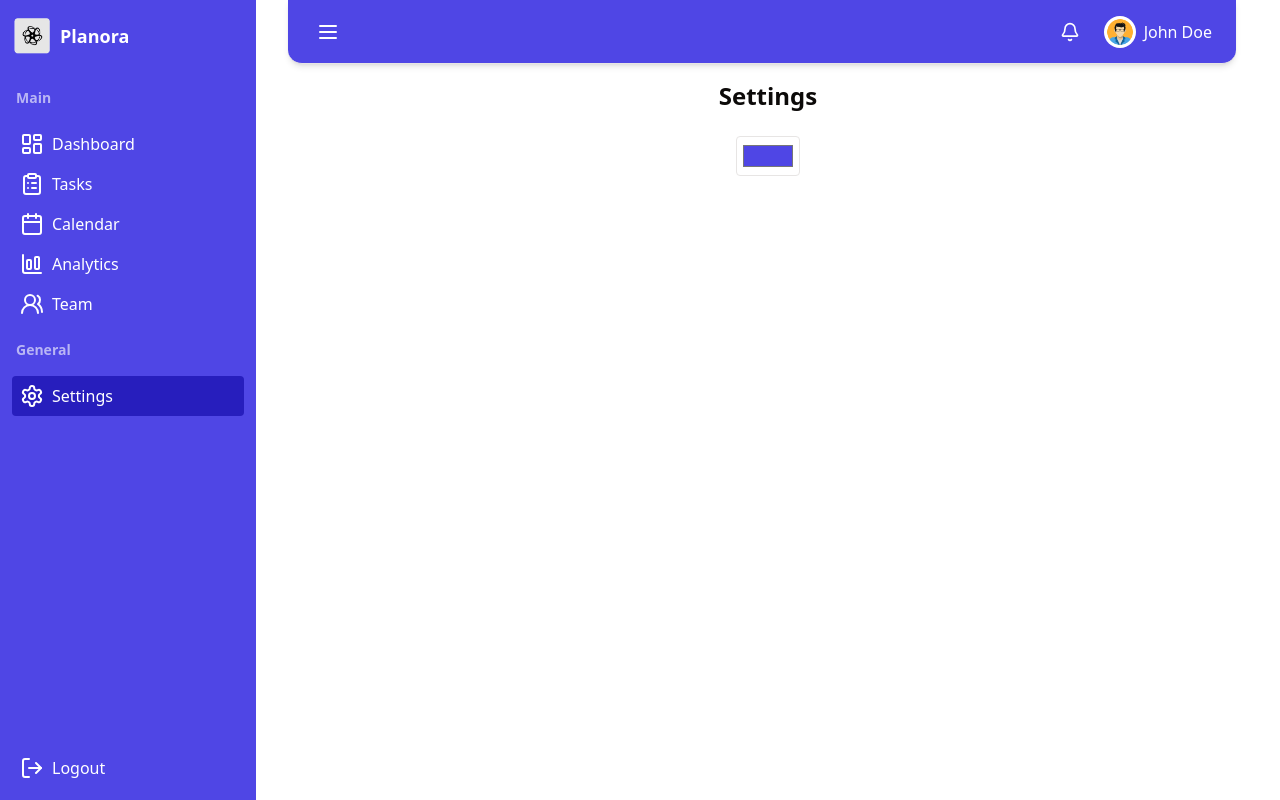
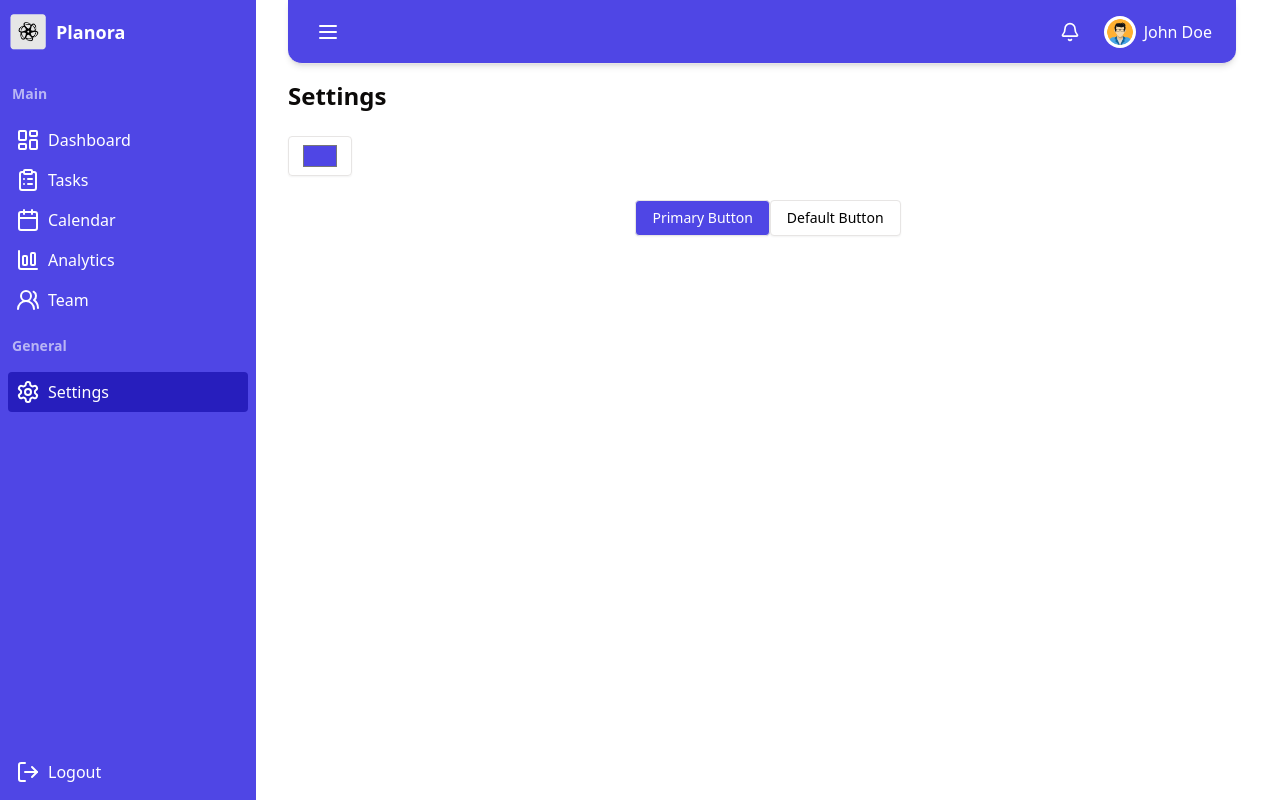
Before and after one commit to AEArtemis/Temp, a React (Vite) app: page /settings in a window 1280 px wide. Built offline with nearby package versions, Linux system fonts and the light colour scheme.

Commit message:
Nav Adjustment

```diff
--- a/src/components/Navbar.jsx
+++ b/src/components/Navbar.jsx
@@ -60,16 +60,24 @@ const Navbar = () => {
   }`;
 
   const NavItem = ({ to, icon: Icon, label }) => (
-    <Link to={to} className="relative group">
+    <Link to={to} className="relative">
       <div className={linkClasses(to)}>
-        <Icon className={`${iconSize} ${iconHoverClass}`} />
-        {!collapsed && <span>{label}</span>}
+        <div className="relative group flex items-center justify-center">
+          <Icon className={`${iconSize} ${iconHoverClass}`} />
+
+          {collapsed && (
+            <span className="absolute left-full ml-6 top-1/2 -translate-y-1/2
+              bg-primary text-primary-foreground text-xs font-medium rounded
+              px-2 py-1 opacity-0 group-hover:opacity-100 transition-opacity
+              z-50 whitespace-nowrap shadow-lg pointer-events-none">
+              {label}
+            </span>
+          )}
+        </div>
+
+        {/* Show label only when expanded */}
+        {!collapsed && <span className="truncate">{label}</span>}
       </div>
-      {collapsed && (
-        <span className="absolute left-full ml-2 top-1/2 -translate-y-1/2 bg-black text-white text-xs rounded px-2 py-1 opacity-0 group-hover:opacity-100 transition-opacity z-50 whitespace-nowrap">
-          {label}
-        </span>
-      )}
     </Link>
   );
 
@@ -166,7 +174,7 @@ const Navbar = () => {
       </header>
 
       <div
-        className={`h-screen bg-primary text-primary-foreground p-3 flex flex-col justify-between
+        className={`h-screen bg-primary text-primary-foreground p-2 flex flex-col justify-between
         transition-all duration-300 ease-in-out ${collapsed ? "w-16" : "w-64"}`}
       >
         {SidebarContent}
--- a/src/components/pages/Dashboard.jsx
+++ b/src/components/pages/Dashboard.jsx
@@ -1,7 +1,6 @@
 import { useState } from "react";
 
 export const Dashboard = () => {
-  const [progress, setProgress] = useState(41);
 
   return (
     <div className="min-h-screen bg-background pt-20 px-4 sm:px-6 lg:px-8 pb-6 space-y-6">
--- a/src/components/pages/Settings.jsx
+++ b/src/components/pages/Settings.jsx
@@ -1,18 +1,35 @@
 import React from "react"
 import { useTheme } from "../Theme"
+import { Button } from "../ui/button"
+import { Input } from "../ui/input"
 
 export const Settings = () => {
   const { primaryColor, setPrimaryColor } = useTheme()
 
   return (
-    <div className="min-h-screen bg-background pt-20 px-4 space-y-6">
-      <h1 className="text-2xl font-semibold text-foreground">Settings</h1>
-        <input
-          type="color"
-          value={primaryColor}
-          onChange={(e) => setPrimaryColor(e.target.value)}
-          className="w-16 h-10 border p-1 rounded"
-        />
+    <div className="min-h-screen bg-background pt-20 px-4 sm:px-6 lg:px-8 pb-6 space-y-6">
+      {/* Header */}
+      <div className="flex flex-col sm:flex-row justify-between items-start sm:items-center gap-4">
+        <h1 className="text-2xl font-semibold text-foreground">Settings</h1>
+        <div className="flex gap-2"></div>
+      </div>
+      <Input
+        type="color"
+        value={primaryColor}
+        onChange={(e) => setPrimaryColor(e.target.value)}
+        className="w-16 h-10 border rounded"
+      />
+      <Button
+        className="bg-[var(--primary)] hover:bg-[var(--primary-hover)] text-[var(--primary-foreground)] px-4 py-2 border rounded cursor-pointer"
+      >
+        Primary Button
+      </Button>
+
+      <Button
+        className="bg-white hover:bg-gray-300 px-4 py-2 border text-black rounded focus:outline-none cursor-pointer"
+      >
+        Default Button
+      </Button>
     </div>
   )
 }
```
